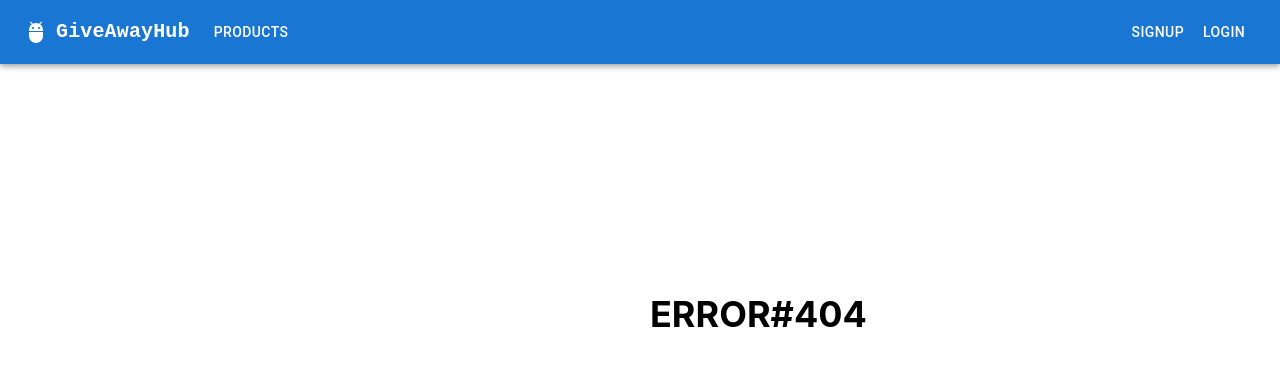
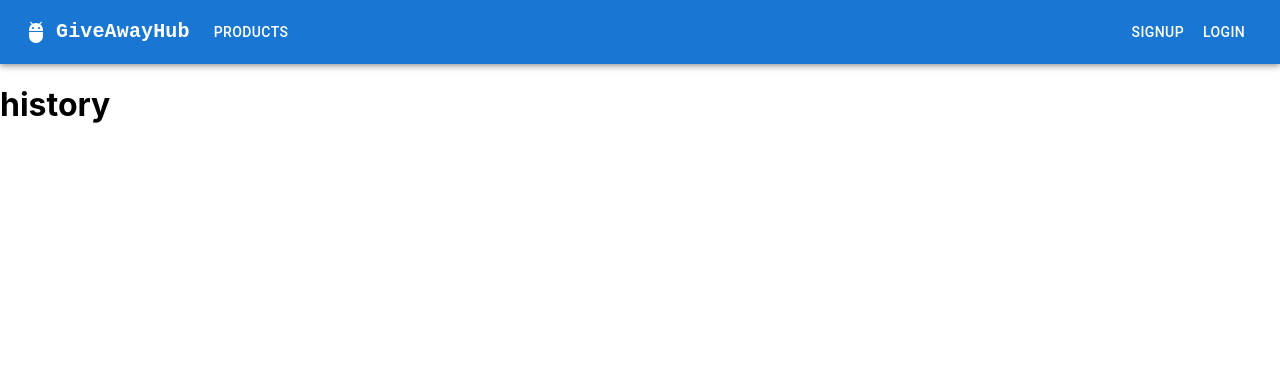
Before and after one commit to priyanshusingh302/GiveAwayHub-frontend, a React (Create React App) app in the folder frontend/: page /history in a window 1280 px wide. Before the commit this address had no page. Shown: the top 366 px of the page. Built offline with nearby package versions, Linux system fonts and the light colour scheme.

Commit message:
history page navbar

```diff
--- a/frontend/src/App.js
+++ b/frontend/src/App.js
@@ -12,6 +12,7 @@ import AuthNavBar from './components/AuthNavBar';
 import { useContext } from 'react';
 import AuthContext from './helpers/AuthContext';
 import ItemsPage from './pages/ItemsPage';
+import HistoryPage from './pages/HistoryPage';
 
 function App() {
 
@@ -24,6 +25,7 @@ function App() {
           <Route path="login" element={<Login />} />
           <Route path="items" element={<ItemsPage />} />
           <Route path="signup" element={<Signup />} />
+          <Route path="history" element={<HistoryPage />} />
           <Route path="*" element={<NoPage />} />
         </Route>
       </Routes>
--- a/frontend/src/components/AuthNavBar.js
+++ b/frontend/src/components/AuthNavBar.js
@@ -30,9 +30,9 @@ function AuthNavBar() {
 
 
     return (
-        <AppBar position="static">
-            <Container maxWidth="xl">
-                <Toolbar disableGutters>
+        <AppBar position="static" >
+            <Container maxWidth="xl" >
+                <Toolbar disableGutters  >
                     <AdbIcon sx={{ display: { xs: 'none', md: 'flex' }, mr: 1 }} />
                     <Typography
                         variant="h6"
@@ -59,6 +59,11 @@ function AuthNavBar() {
                         </Button>
                     </Box>
 
+                    <Button color="inherit" >
+                        <Link to="/history" style={{ textDecoration: 'none', color: 'inherit' }}>
+                            History
+                        </Link>
+                    </Button>
                     <Button color="inherit" onClick={handleSignOut}>
                         SignOut
                     </Button>
--- /dev/null
+++ b/frontend/src/pages/HistoryPage.js
@@ -0,0 +1,10 @@
+
+
+const HistoryPage = () => {
+
+    return (
+        <h1>history</h1>
+    )
+}
+
+export default HistoryPage;
```
